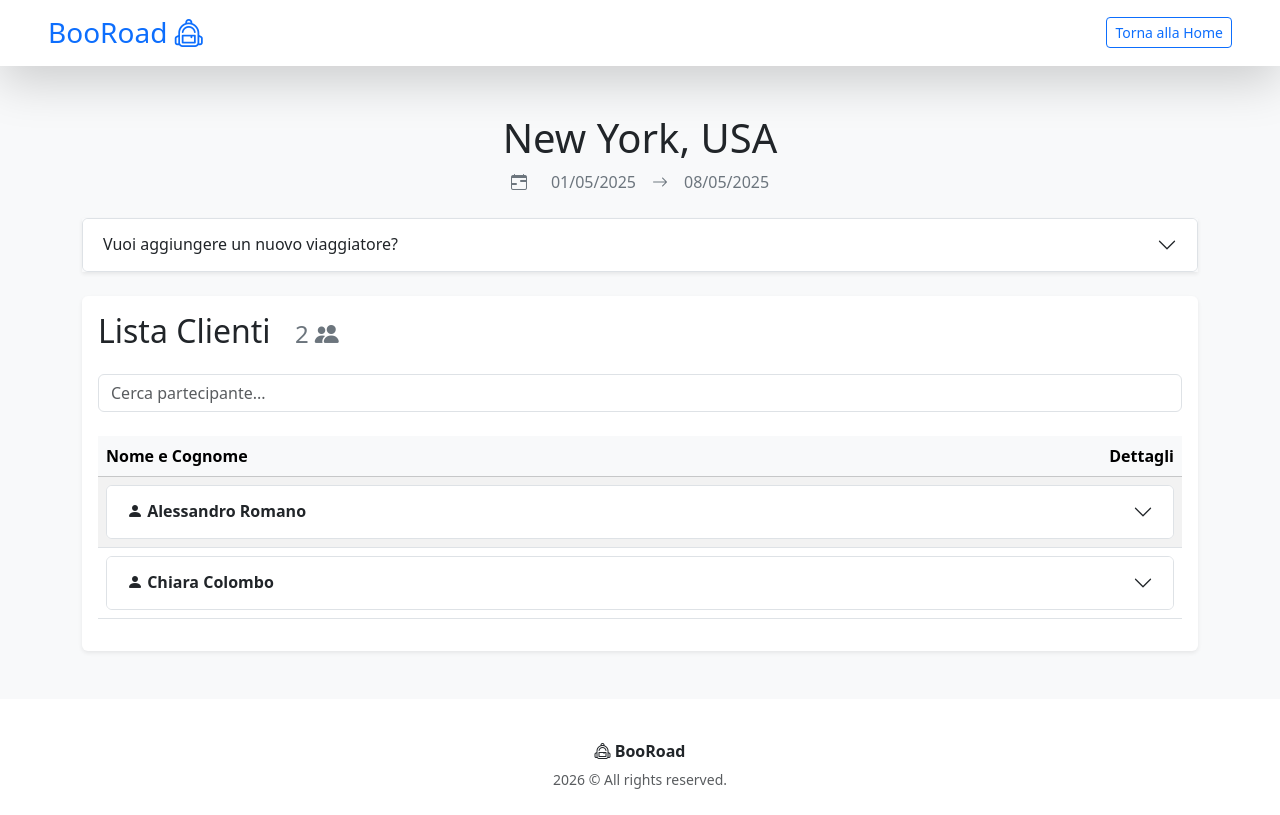
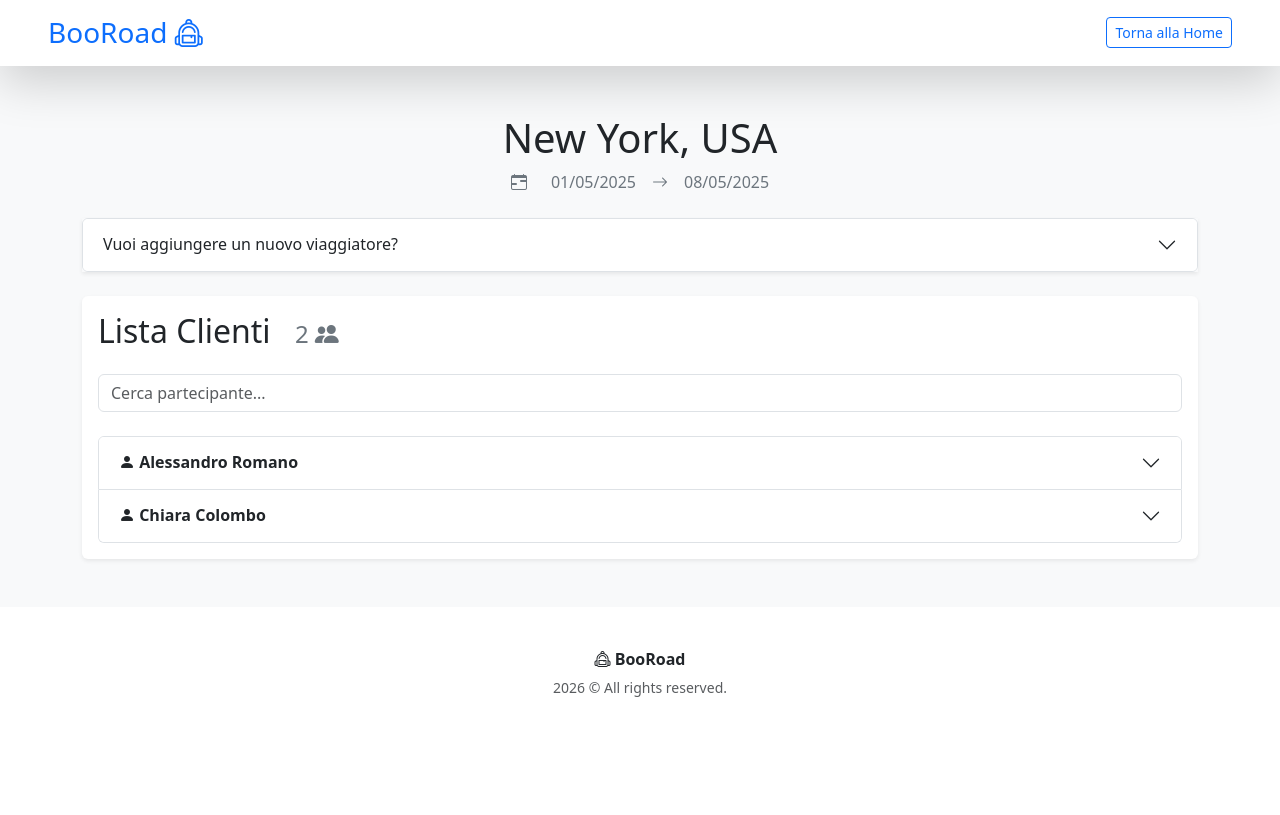
Before and after one commit to gabriele-fontana/booroad, a React (Vite) app: page /travel/2 in a window 1280 px wide. Built offline with nearby package versions, Linux system fonts and the light colour scheme.

Commit message:
fix ui travellers list

```diff
--- a/src/components/TravellersList.jsx
+++ b/src/components/TravellersList.jsx
@@ -36,23 +36,10 @@ export default function TravellersList({ customers }) {
                             />
                         </div>
 
-                        <div className="table-responsive">
-                                <table className="table table-striped table-hover align-middle">
-                                <thead className="table-light">
-                                    <tr>
-                                        <th className="d-flex justify-content-between">
-                                            <div>Nome e Cognome</div>
-                                            <div>Dettagli</div>
-                                        </th>
-                                    </tr>
-                                </thead>
-                                    <tbody id="accordionTravellersList">
+                        <div className="accordion" id="accordionTravellersList">
                             {filteredCustomersSearch.length > 0 ? (
                                 filteredCustomersSearch.map((cliente) => (
-                                            <tr key={cliente.id}>
-                                                <td>
-                                                    <div className="accordion" id={`accordionTraveler-${cliente.id}`}>
-                                                        <div className="accordion-item">
+                                    <div className="accordion-item" key={cliente.id} id={`accordionTraveler-${cliente.id}`}>
                                         <h2 className="accordion-header">
                                             <button className="accordion-button collapsed" type="button" data-bs-toggle="collapse" data-bs-target={`#collapse${cliente.id}`} aria-expanded="false" aria-controls={`collapse${cliente.id}`}>
                                                 <div className="fw-bold"><i className="bi bi-person-fill"></i> {cliente.first_name} {cliente.last_name}</div>
@@ -60,27 +47,20 @@ export default function TravellersList({ customers }) {
                                         </h2>
                                         <div id={`collapse${cliente.id}`} className="accordion-collapse collapse " data-bs-parent="#accordionTravellersList">
                                             <div className="accordion-body">
-                                                                    <div className="text-muted small">{cliente.email}</div>
-                                                                    <div className="text-muted small">{cliente.phone}</div>
+                                                <div className="text-muted small">Email: {cliente.email}</div>
+                                                <div className="text-muted small">Telefono: {cliente.phone}</div>
                                                 <div className="text-muted small">
                                                     CF: {cliente.codice_fiscale || 'Non disponibile'}
                                                 </div>
                                             </div>
                                         </div>
                                     </div>
-                                                    </div>
-                                                </td>
-                                            </tr>
                                 ))
                             ) : (
-                                        <tr>
-                                            <td colSpan="4" className="text-center text-muted py-4">
+                                <div colSpan="4" className="text-center text-muted py-4">
                                     Nessun partecipante corrisponde alla ricerca
-                                            </td>
-                                        </tr>
+                                </div>
                             )}
-                                </tbody>
-                            </table>
                         </div>
                     </div>
                 )}
```
Lines whose indentation alone changed are shown as unchanged.
